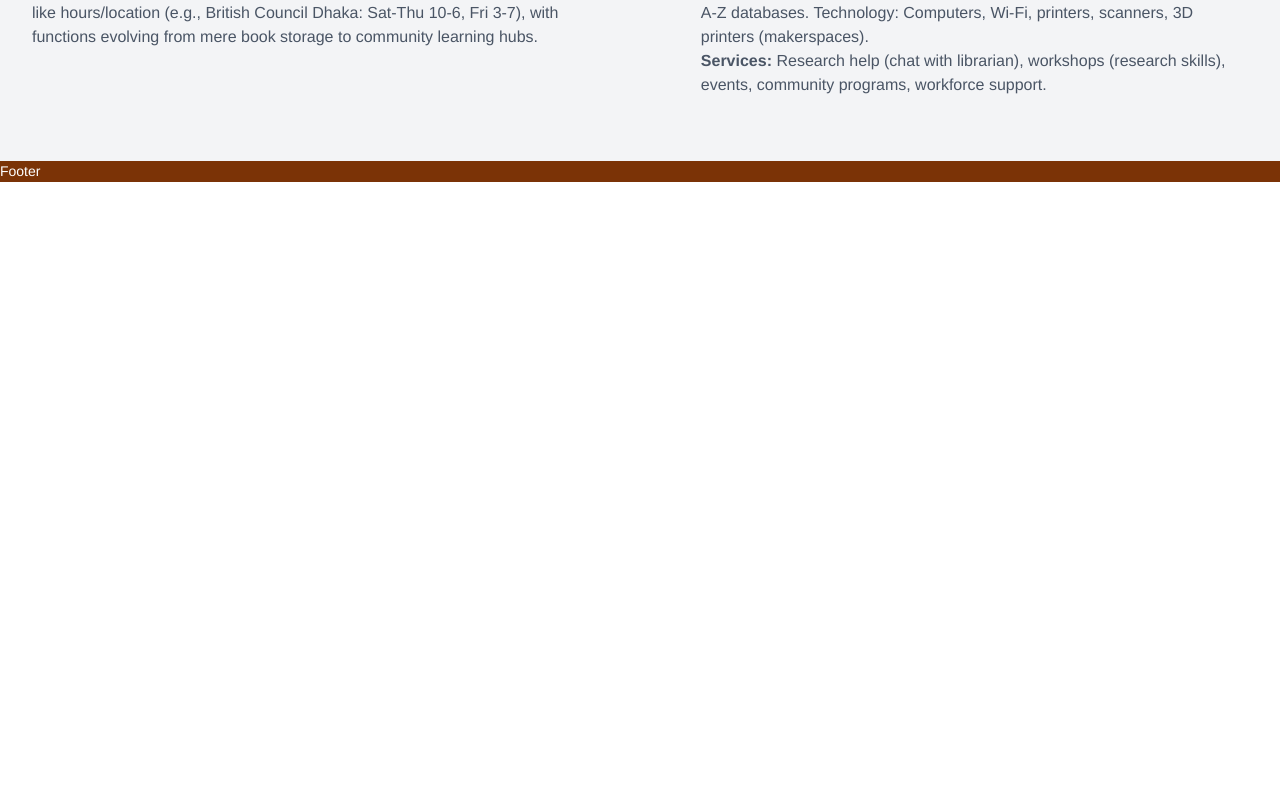
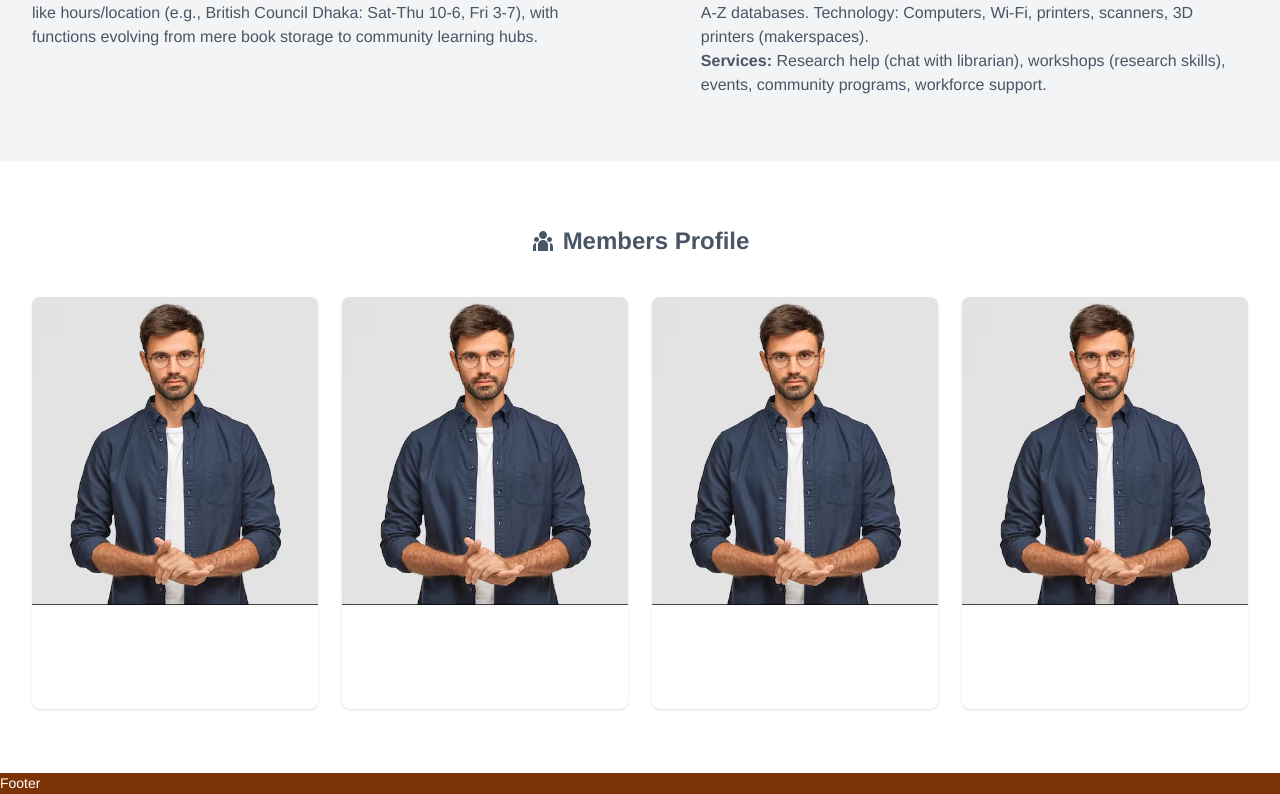
Before and after one commit to jonayethossen/Book-Store-, a React (Vite) app: page / in a window 1280 px wide. Shown: the part 947-1741 px from the top of the page. Before the commit the page ends 1129 px from the top, so only its background shows below. Built offline with nearby package versions, Linux system fonts and the light colour scheme.

Commit message:
Members Profile part complete

```diff
--- /dev/null
+++ b/src/components/MembersProfile.jsx
@@ -0,0 +1,56 @@
+import { RiTeamFill } from "react-icons/ri";
+import member1 from "../assets/members/Jonayet_hossen.jpg";
+import Container from "./Container";
+
+export default function MembersProfiel() {
+  const members = [
+    {
+      id: 1,
+      Name: "Jonayet Hossen",
+      role: "MD",
+      image: member1,
+    },
+    {
+      id: 2,
+      Name: "Ariful Islam",
+      role: "CEO",
+      image: member1,
+    },
+    {
+      id: 3,
+      Name: "Kayes Khan",
+      role: "Manager",
+      image: member1,
+    },
+    {
+      id: 4,
+      Name: "Mokarrom Nabil",
+      role: "Jonior Manager",
+      image: member1,
+    },
+  ];
+  return (
+    <section className="bg-white py-16">
+      <Container>
+        {/* title  */}
+        <div className="flex gap-2 text-2xl font-bold items-center justify-center text-primary-text mb-10 ">
+          <RiTeamFill />
+          <h1>Members Profile</h1>
+        </div>
+        <div className="flex gap-6 text-white">
+          {members.map((member) => (
+            <div key={member.id} className="card bg-base-100 w-96 shadow-sm ">
+              <figure>
+                <img src={member.image} alt={member.Name} />
+              </figure>
+              <div className="card-body">
+                <h2 className="card-title">{member.Name}</h2>
+                <p>{member.role}</p>
+              </div>
+            </div>
+          ))}
+        </div>
+      </Container>
+    </section>
+  );
+}
--- a/src/pages/HomePage.jsx
+++ b/src/pages/HomePage.jsx
@@ -1,11 +1,13 @@
 import Hero from "../components/Hero/Hero";
 import LibraryDetails from "../components/LibaryDetails";
+import MembersProfiel from "../components/MembersProfile";
 
 export default function HomePage() {
   return (
     <div>
       <Hero />
       <LibraryDetails />
+      <MembersProfiel />
     </div>
   );
 }
```
Also changed, not shown: src/assets/members/Jonayet_hossen.jpg (added).
